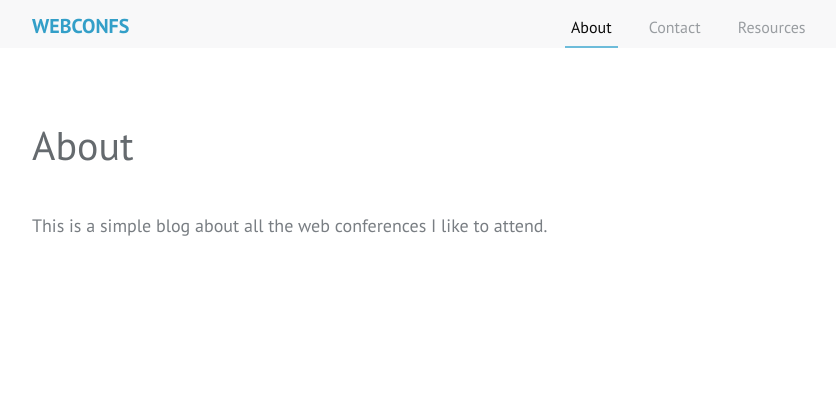
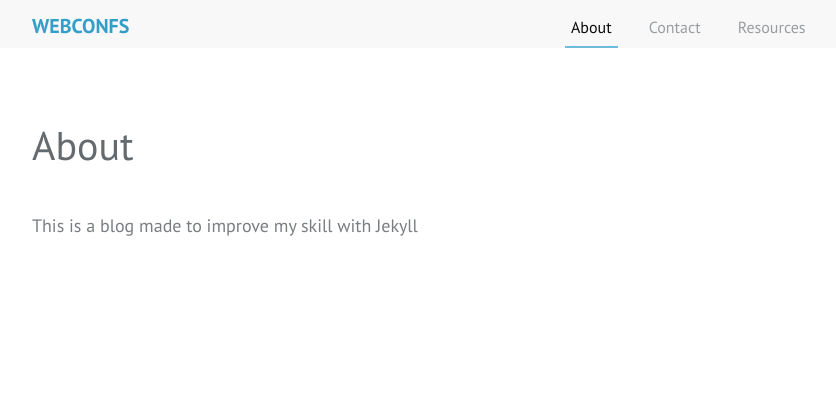
Before and after one commit to oriooctopus/webconfs, a Jekyll site: the page built from about.md, in a window 1280 px wide. Shown: the top 409 px of the page, without its empty margins (213-1049 px from the left). Built offline with Jekyll 4.4.1, drawn with Linux system fonts in a browser that asks for light colours; some of the changed text lies outside the part shown.

Commit message:
this is a title

```diff
--- a/_config.yml
+++ b/_config.yml
@@ -1,8 +1,7 @@
 # Site settings
 title: WebConfs - A blog about web conferences
-email: coolwebconfs@gmail.com
-description: A blog about my favorite web conferences.
-baseurl: '/webconfs'
+email: oliverullman@gmail.com
+description: A practice blog I created.
 url: "http://webconfs.me" # the base hostname & protocol for your site
 twitter_username: guilh
 paginate: 3
--- a/_includes/footer.html
+++ b/_includes/footer.html
@@ -1,7 +1,7 @@
 <footer class="panel--centered" role="contentinfo">
   <div class="grid">
     <div class="centered grid__col--6">
-    	<img class="img--avatar" src="https://pbs.twimg.com/profile_images/578368788535455744/WhLtbEaB.jpeg">
+    	<img class="img--avatar" src="https://scontent-lga3-1.xx.fbcdn.net/v/t1.0-9/13920606_1032400543546251_764612233972706778_n.jpg?oh=7a03fbf08d6e22bed41cb9f801bc0851&oe=58893350">
       <p>{{ site.description }} <br>
         Follow <a href="https://twitter.com/{{ site.twitter_username }}">@{{ site.twitter_username }}</a> or
         subscribe <a href="{{ "/feed.xml" | prepend: site.baseurl }}">via RSS</a>
--- a/_includes/header.html
+++ b/_includes/header.html
@@ -3,7 +3,7 @@
 <header class="main-header" role="banner">
   <div class="grid">
     <div class="grid__col--12">
-      <a class="site-logo" href="{{ site.baseurl }}/" title="Webconfs.me – Home">
+      <a class="site-logo" href="/" title="Webconfs.me – Home">
         WebConfs
       </a>
       <nav class="navbar" role="navigation">
--- a/about.md
+++ b/about.md
@@ -3,4 +3,4 @@ title: About
 permalink: /about/
 ---
 
-This is a simple blog about all the web conferences I like to attend.
+This is a blog made to improve my skill with Jekyll
```
Also changed, not shown: contact.md (+1 -1 lines), 10 other files.
